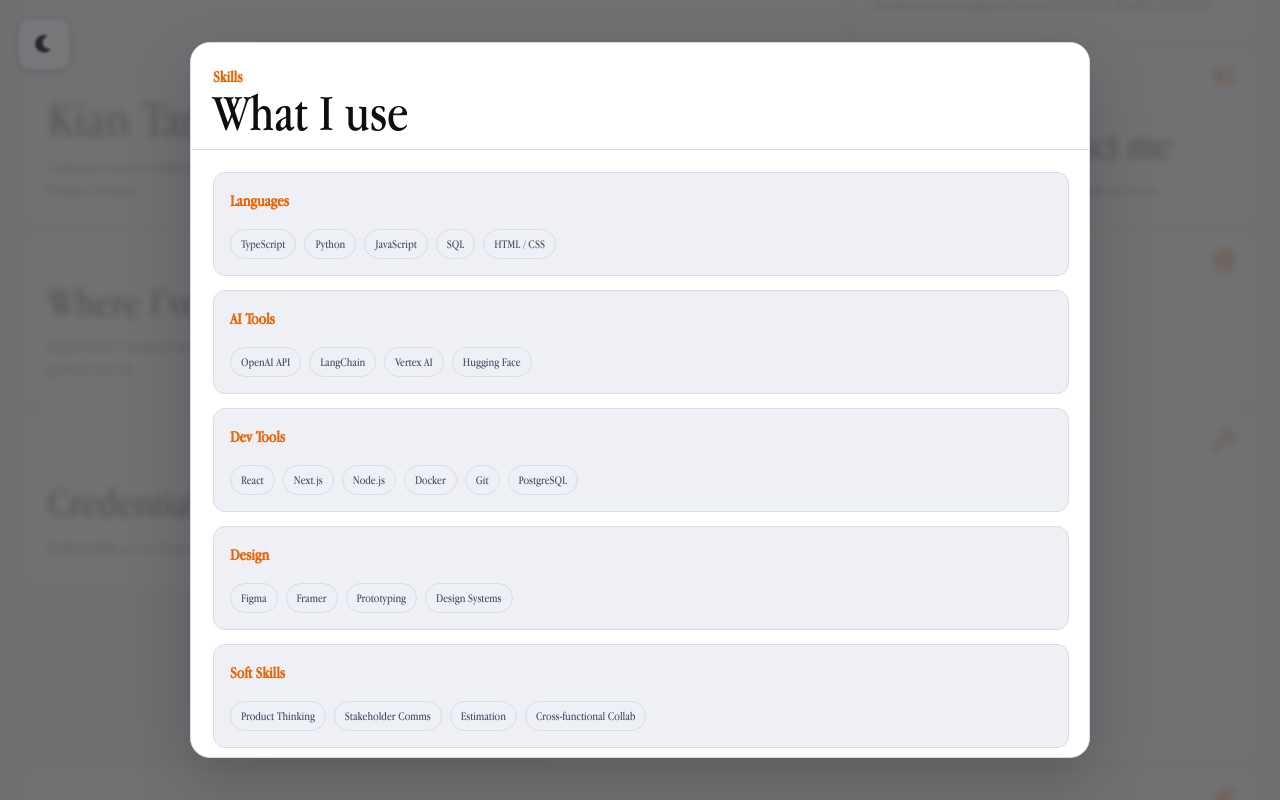
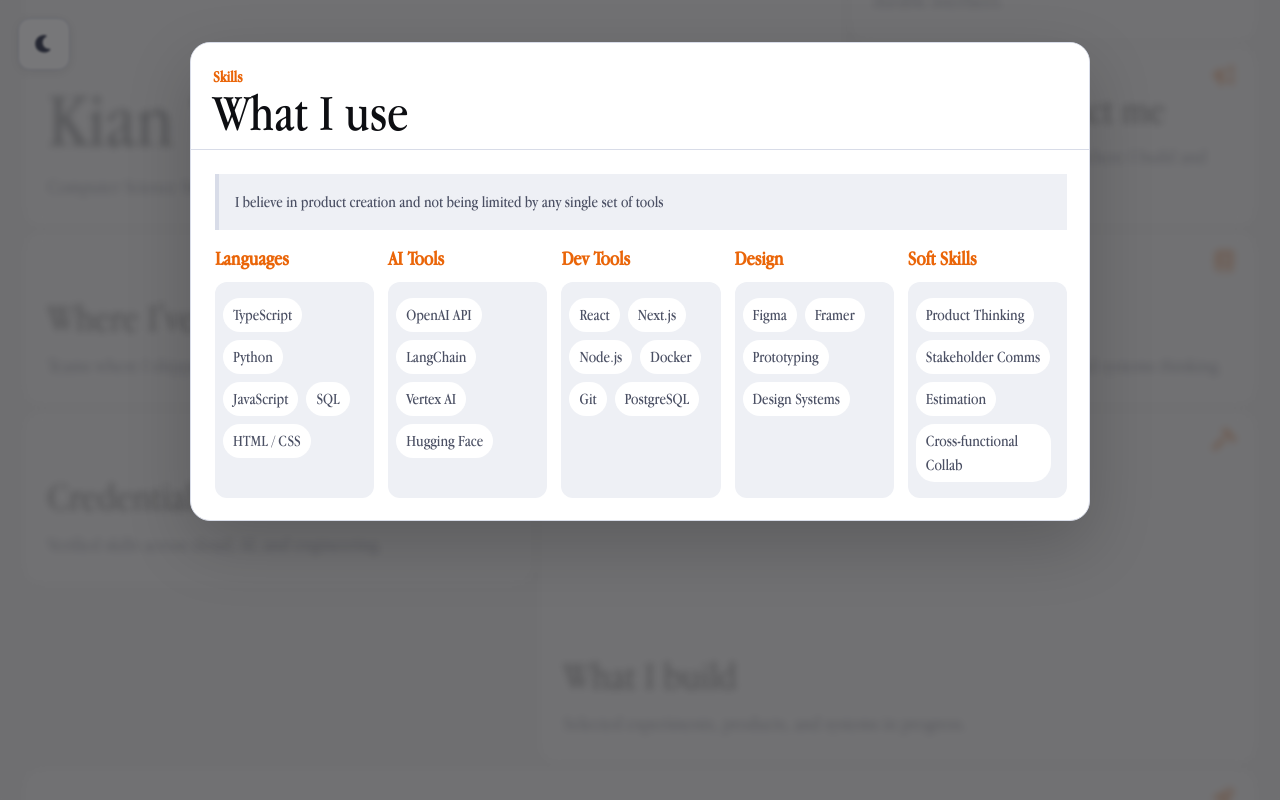
Before and after one commit to kian-tamjidi04/portfolio, a React (Vite) app: page / in a window 1280 px wide. Both pictures are taken after a click on the button 276 px from the left and 677 px from the top of the page. Built offline with nearby package versions, Linux system fonts and the light colour scheme.

Commit message:
change in tools section and font sizes

```diff
--- a/src/App.tsx
+++ b/src/App.tsx
@@ -145,10 +145,14 @@
   if (card.type === 'skills') {
     return (
       <>
+        <motion.section className="modal-section" variants={modalItemVariants}>
+          <p className="modal-text">I believe in product creation and not being limited by any single set of tools</p>
+        </motion.section>
+        <div className="skills-grid">
           {card.categories.map((cat) => (
             <motion.section className="modal-section modal-section-plain" key={cat.label} variants={modalItemVariants}>
-            <div className="skill-category p-3">
               <p className="skill-category-label">{cat.label}</p>
+              <div className="skill-category p-3 ps-2">
                 <div className="d-flex flex-wrap gap-2">
                   {cat.items.map((item) => (
                     <span className="tag" key={item}>{item}</span>
@@ -157,6 +161,7 @@
               </div>
             </motion.section>
           ))}
+        </div>
       </>
     );
   }
--- a/src/index.css
+++ b/src/index.css
@@ -272,7 +272,7 @@
 .card-title {
   margin: 2px 0 0;
   font-family: 'AppleFont', serif;
-  font-size: clamp(2rem, 3.2vw, 3.3rem);
+  font-size: 2.5rem;
   font-weight: 400;
   line-height: 0.97;
   /* letter-spacing: -0.02em; */
@@ -285,9 +285,8 @@
 }
 
 .card-summary {
-  max-width: 52ch;
   margin: 0;
-  font-size: 0.95rem;
+  font-size: 1.25rem;
   color: var(--text-secondary);
 }
 
@@ -311,7 +310,7 @@
 }
 
 .card-hero .card-title {
-  font-size: clamp(3.1rem, 4.1vw, 4.8rem);
+  font-size: 5rem;
 }
 
 /* ─── Flip card scrim ─────────────────────────────────────────────── */
@@ -442,7 +441,7 @@
 }
 
 .portfolio-modal-body {
-  padding: 22px;
+  padding: 1.5rem !important;
   display: flex;
   flex-direction: column;
   gap: 14px;
@@ -557,16 +556,50 @@
 
 /* ─── Skills Modal ───────────────────────────────────────────────── */
 
+.skills-grid {
+  display: grid;
+  grid-template-columns: repeat(5, minmax(0, 1fr));
+  gap: 14px;
+}
+
+.skills-grid .modal-section {
+  display: flex;
+  flex-direction: column;
+}
+
+@media (max-width: 1024px) {
+  .skills-grid {
+    grid-template-columns: repeat(3, minmax(0, 1fr));
+  }
+}
+
+@media (max-width: 768px) {
+  .skills-grid {
+    grid-template-columns: 1fr;
+  }
+}
+
 .skill-category {
-  border: 1px solid var(--border);
+  border: none;
   border-radius: 12px;
   background: var(--surface-subtle);
+  height: 100%;
+  transition: background-color 0.22s ease;
+}
+
+.skill-category .tag {
+  background: var(--surface);
+}
+
+.skill-category:hover {
+  background-color: color-mix(in srgb, var(--accent-sky), transparent 85%);
 }
 
 .skill-category-label {
-  /* letter-spacing: 0.14em; */
+  font-size: 1.25rem;
   color: var(--accent);
   font-weight: 700;
+  margin-bottom: 8px;
 }
 
 /* ─── Beliefs ────────────────────────────────────────────────────── */
@@ -662,10 +695,9 @@
 }
 
 .tag {
-  border: 1px solid var(--border);
-  border-radius: 15px;
+  border-radius: 18.5px;
   padding: 5px 10px;
-  font-size: 0.75rem;
+  font-size: 1rem;
   color: var(--text-secondary);
 }
 
```
Lines whose indentation alone changed are shown as unchanged.
